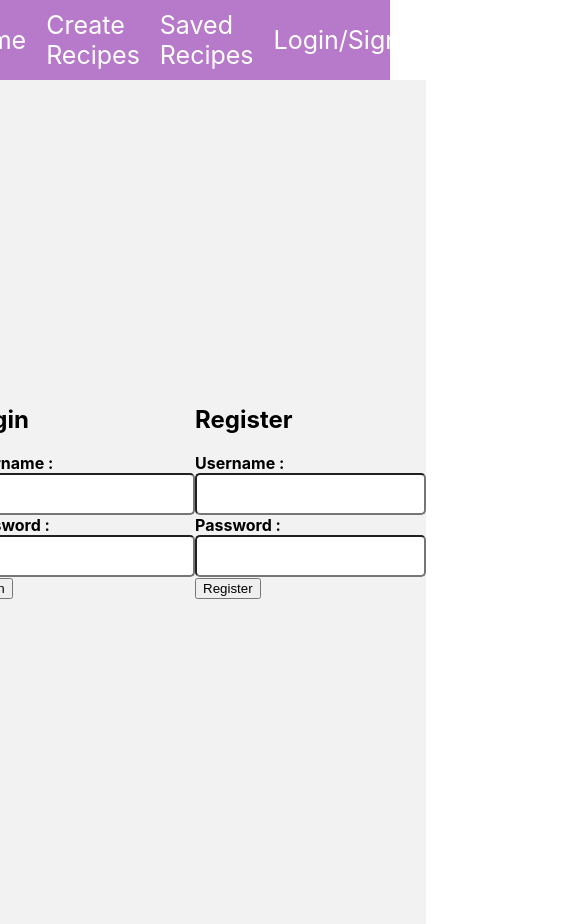
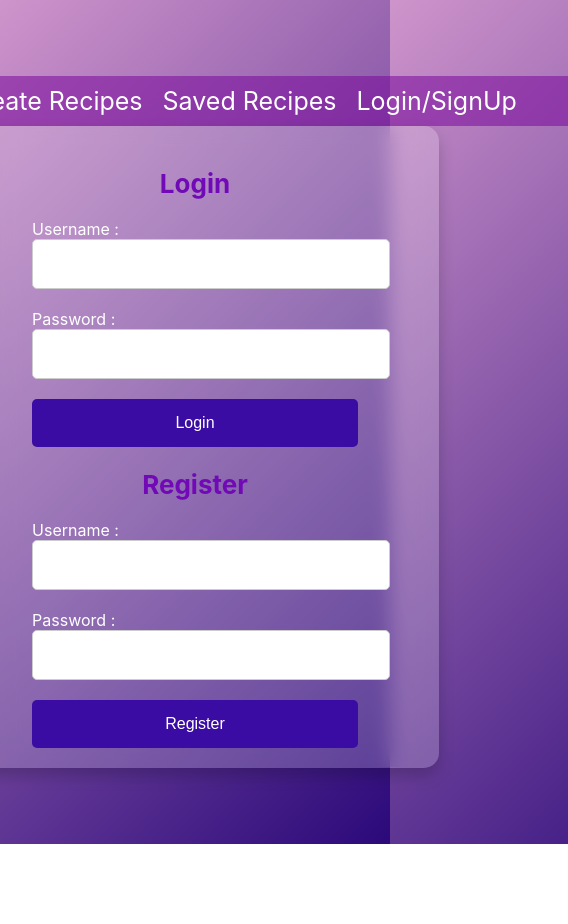
Before and after one commit to afnanesaghiri93/Food-Recipe-Frontend, a React (Vite) app: page /authpage in a window 390 px wide. Shown: the whole page, 568 px wide, since content can reach past the window. After the commit the page ends 844 px from the top, so only its background shows below. Built offline with nearby package versions, Linux system fonts and the light colour scheme.

Commit message:
add the external styles in the App.css

```diff
--- a/src/App.css
+++ b/src/App.css
@@ -1,117 +1,217 @@
+
+
 .App {
   display: flex;
   flex-direction: column;
   justify-content: center;
   align-items: center;
-  font-family: -apple-system, BlinkMacSystemFont, "Segoe UI", Roboto, Oxygen,
-    Ubuntu, Cantarell, "Open Sans", "Helvetica Neue", sans-serif;
+  font-family: -apple-system, BlinkMacSystemFont, "Segoe UI", Roboto, Oxygen, Ubuntu, Cantarell, "Open Sans", "Helvetica Neue", sans-serif;
 }
 
+
+/* Body Styling with Background Gradient */
 body {
   margin: 0;
   padding: 0;
-}
-
-.auth {
+  background: linear-gradient(135deg, #ce94cb, #2b097a);
+  color: white;
+  min-height: 100vh;
   display: flex;
   justify-content: center;
   align-items: center;
-  height: 100vh;
-  background-color: #f2f2f2;
+
 }
 
-.auth-container {
+
+/* Shared Container Styling */
+.container {
   display: flex;
   flex-direction: column;
   justify-content: center;
   align-items: center;
-  padding: 20px;
-  background-color: white;
-  border-radius: 5px;
-  box-shadow: 0 0 5px rgba(0, 0, 0, 0.1);
+  padding: 40px;
+  background-color: rgba(255, 255, 255, 0.9); /* Semi-transparent background */
+  border-radius: 10px;
+  box-shadow: 0 4px 6px rgba(0, 0, 0, 0.1);
   margin: 20px;
-  width: 400px;
+  width: 45%; /* Adjusted width for better layout */
+  max-width: 500px;
+  transition: transform 0.3s ease;
 }
 
-.form-group {
-  display: flex;
-  flex-direction: column;
+
+/* Hover Effect for Containers */
+.container:hover {
+  transform: translateY(-5px);
+  box-shadow: 0 8px 16px rgba(0, 0, 0, 0.3);
+}
+
+
+/* Shared Input Styling */
+input, textarea {
+  padding: 15px;
+  font-size: 18px;
+  border-radius: 5px;
+  border: 1px solid #ccc;
+  transition: border-color 0.3s ease, box-shadow 0.3s ease;
+  width: 100%;
   margin-bottom: 20px;
 }
 
-label {
-  font-weight: bold;
-  margin-bottom: 5px;
+
+/* Input Focus Styling */
+input:focus, textarea:focus {
+  outline: none;
+  border-color: #7209b7;
+  box-shadow: 0 0 5px rgba(114, 9, 183, 0.5);
 }
 
-input {
-  padding: 10px;
-  font-size: 16px;
+
+/* Shared Button Styling */
+button {
+  padding: 15px 20px;
+  background-color: #3a0ca3;
+  color: white;
+  border: none;
   border-radius: 5px;
+  cursor: pointer;
+  transition: background-color 0.3s ease, transform 0.2s ease;
+  width: 100%;
+  font-size: 18px;
 }
 
+
+/* Button Hover Effect */
+button:hover {
+  background-color: #5e60ce;
+  transform: scale(1.05);
+}
+
+
+/* Active Button Effect */
+button:active {
+  transform: scale(0.95);
+  background-color: #3a0ca3;
+}
+
+
+/* Header Styling */
+h2 {
+  font-size: 26px;
+  color: #7209b7;
+  margin-bottom: 20px;
+  text-align: center;
+}
+
+
+/* Navbar Styling */
 .navbar {
-  margin: 0;
-  width: 100%;
-  height: 80px;
+  width: 150%;
   background-color: rgba(121, 6, 156, 0.534);
   display: flex;
   justify-content: center;
   align-items: center;
   color: white;
-  text-decoration: none;
 }
 
-a {
+
+.navbar a {
   color: white;
   text-decoration: none;
   margin: 10px;
   font-size: 25px;
+  transition: color 0.3s ease;
 }
 
+
+.navbar a:hover {
+  text-decoration: none;
+  color: #d4a5f5;
+}
+
+
+/* Auth Page Specific Styling */
+.auth {
+  display: flex;
+  justify-content: space-between;
+  align-items: center;
+  width: 80%;
+  max-width: 1200px;
+  padding: 40px;
+  background: rgba(255, 255, 255, 0.2);
+  backdrop-filter: blur(10px);
+  border-radius: 15px;
+  box-shadow: 0 8px 16px rgba(0, 0, 0, 0.2);
+
+}
+
+
+/* Create Recipe Page Specific Styling */
 .create-recipe {
-  display: flex;
-  flex-direction: column;
-  justify-content: center;
-  align-items: center;
-  padding: 20px;
-  background-color: white;
-  border-radius: 5px;
-  box-shadow: 0 0 5px rgba(168, 21, 182, 0.1);
-  margin: 20px;
-  width: 400px;
+  width: 80%;
+  max-width: 1200px;
+  padding: 40px;
+  background: rgba(255, 255, 255, 0.2);
+  backdrop-filter: blur(10px);
+  border-radius: 15px;
+  box-shadow: 0 8px 16px rgba(0, 0, 0, 0.2);
 }
-.create-recipe form {
+
+
+/* Form Styling */
+.create-recipe form,
+.auth-container form {
+  width: 100%;
   display: flex;
   flex-direction: column;
 }
-ul {
-  list-style: none;
-  padding: 0;
-  margin: 0;
+
+
+/* Responsive Adjustments */
+@media (max-width: 768px) {
+  .auth {
+    flex-direction: column;
+    align-items: center;
+    width: 90%;
+    padding: 20px;
   }
 
-li {
-  border: 1px solid rgb(84, 5, 97);
-  padding: 10px;
-  margin-bottom: 10px;
+
+  .create-recipe {
+    width: 90%;
+    padding: 20px;
   }
 
-h2 {
-  margin-top: 0;
+
+  .container {
+    width: 100%;
+    margin: 10px;
   }
 
-img {
-  max-width: 100%;
-  height: auto;
-  margin-bottom: 10px;
+
+  button {
+    font-size: 16px;
   }
 
-img {
-  width: 400px;
+
+  input, textarea {
+    font-size: 16px;
+  }
+}
+.recipe-details {
+  margin-top: 20px;
+  padding: 20px;
+  border: 1px solid #ccc;
+  border-radius: 5px;
+  background-color: #fff;
+  box-shadow: 0 0 5px rgba(0, 0, 0, 0.1);
 }
 
-p {
-  max-width: 400px;
-  font-size: 12px;
+.recipe-details h3 {
+  margin-top: 0;
+  color: #7209b7;
 }
+
+.recipe-details p {
+  margin: 5px 0;
+}
--- a/src/pages/AuthPage.jsx
+++ b/src/pages/AuthPage.jsx
@@ -1,5 +1,6 @@
 import { useState } from "react";
 import axios from 'axios';
+import backgroundImg from '../assets/images/meal3.jpg';
 export const AuthPage = ()=> {
   return <div  className="auth">
     <Login />
@@ -7,6 +8,7 @@ export const AuthPage = ()=> {
   </div>
 
 }
+
 
 const Login = () => {
   const [username, setUsername] = useState("");
@@ -32,6 +34,7 @@ const Login = () => {
   password={password}
   etPassword={setPassword}
   label="Login"
+  onSubmit={onSubmit}
   />)};
 
 
@@ -60,6 +63,7 @@ alert("Registration failed. Please try again.");
   password={password}
    setPassword={setPassword}
    label="Register"
+   onSubmit={onsubmit}
    />)};
   const Form = ({username, setUsername ,password, setPassword, label, onSubmit,}) =>{
   return(
--- a/src/pages/Createrecipe.jsx
+++ b/src/pages/Createrecipe.jsx
@@ -1,12 +1,11 @@
 import {useState, useEffect} from 'react'
 import axios from "axios"
-import UseGetUserId from '../hooks/UseGetUserId';
+// import UseGetUserId from '../hooks/UseGetUserId';
 
 function  Createrecipe () {
     // const userID = UseGetUserId();
     const [recipes, setRecipes] = useState([]);
     const [editingRecipeId, setEdittingRecipeId] = useState(null);
-
     const [recipe, setRecipe] = useState({
         name: "",
         description: "",
@@ -17,6 +16,7 @@ function  Createrecipe () {
         // userOwner:userID,
 
       });
+
       // Fetch all recipes
       useEffect(() => {
         const fetchRecipes = async ()=> {
@@ -53,7 +53,7 @@ function  Createrecipe () {
         event.preventDefault();
         if (editingRecipeId){
             try{
-                await axios.put(`http://localhost:3001/recipes/${editingRecipeId}`, recipe)// mske a put req to udate the recipe
+                const response = await axios.put(`http://localhost:3001/recipes/${editingRecipeId}`, recipe)// mske a put req to udate the recipe
                 console.log(recipe.data);
                 setRecipes(recipes.map(r => r._id === editingRecipeId ? response.data : r))// update the recipes state with the updtaed recipe
                 setEdittingRecipeId(null);
@@ -115,9 +115,6 @@ function  Createrecipe () {
         setEdittingRecipeId(id);
       };
 
-
-
-
     return (
 
         <div className="create-recipe">
@@ -130,6 +127,7 @@ function  Createrecipe () {
             name="name"
            value={recipe.name}
             onChange={handleChange}
+            style={{padding:'10px', marginBottum: '10px', borderRadius:'5px'}}// inline styling
           />
           <label htmlFor="description">Description</label>
           <textarea
@@ -178,6 +176,10 @@ function  Createrecipe () {
            </form>
 
 
+
+
+
+
               <h2>Recipes List</h2>
                  {recipes.map(recipe => (
                  <div key={recipe._id}>
```
Also changed, not shown: 1 other file (tests, documents, lock files or other folders). Lines whose indentation alone changed are shown as unchanged.
